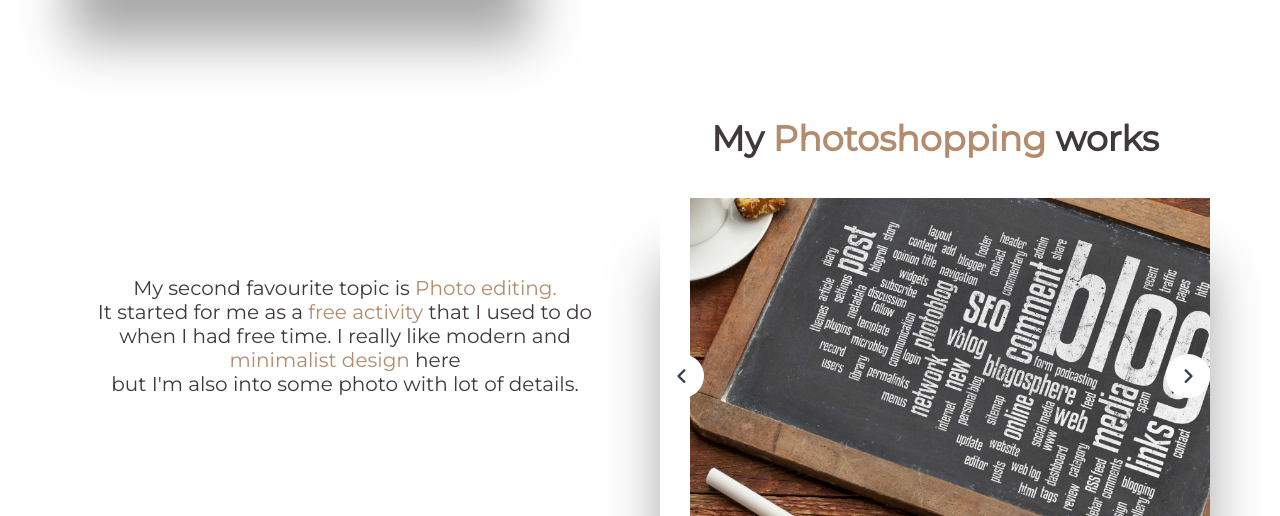
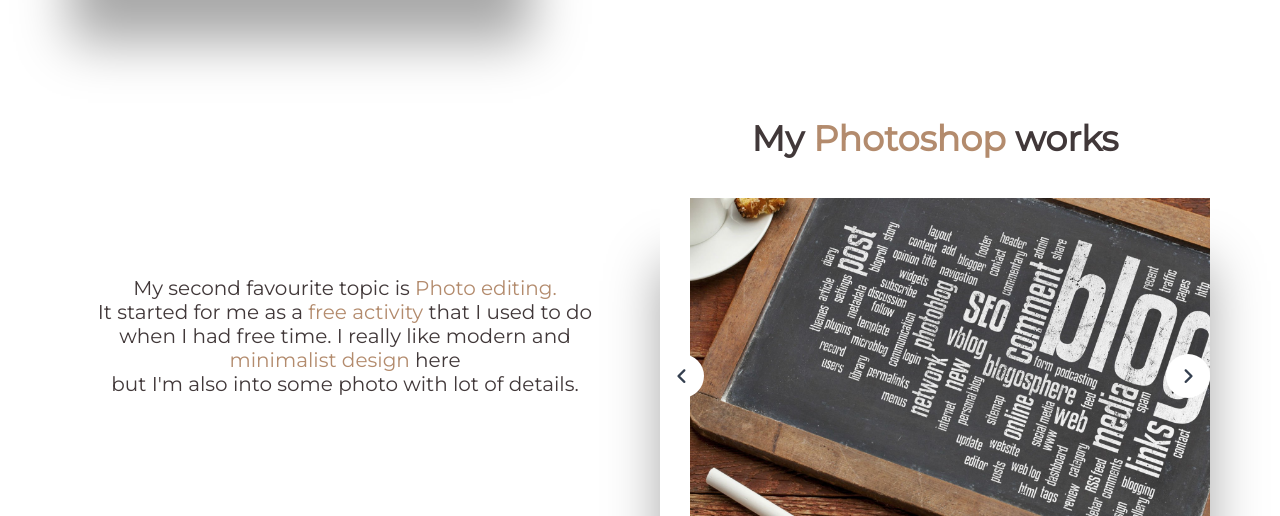
Before and after one commit to Kertesbacsi/kertesbacsi.github.io, a plain HTML site: page index.html in a window 1280 px wide. Shown: the part 2273-2789 px from the top of the page. Drawn offline with nearby package versions, Linux system fonts and the light colour scheme; a script that the page names is missing.

Commit message:
Update index.html

```diff
--- a/index.html
+++ b/index.html
@@ -119,7 +119,7 @@
 	</div>
 
 <div class="slider">
-<h1>My <a class="szo2">Photoshopping</a> works</h1><br><br>
+<h1>My <a class="szo2">Photoshop</a> works</h1><br><br>
 <div class="wrapper">
 
       <div class="carousel">
```
